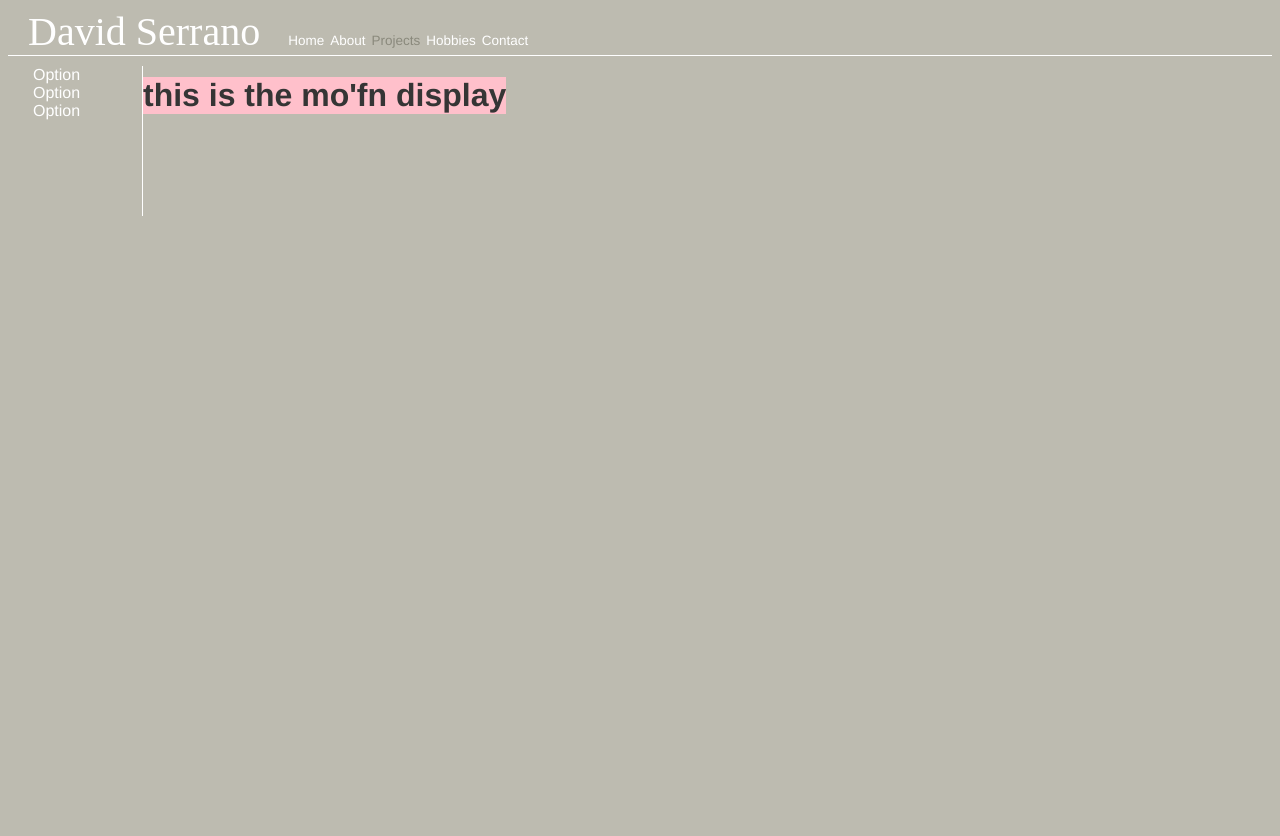
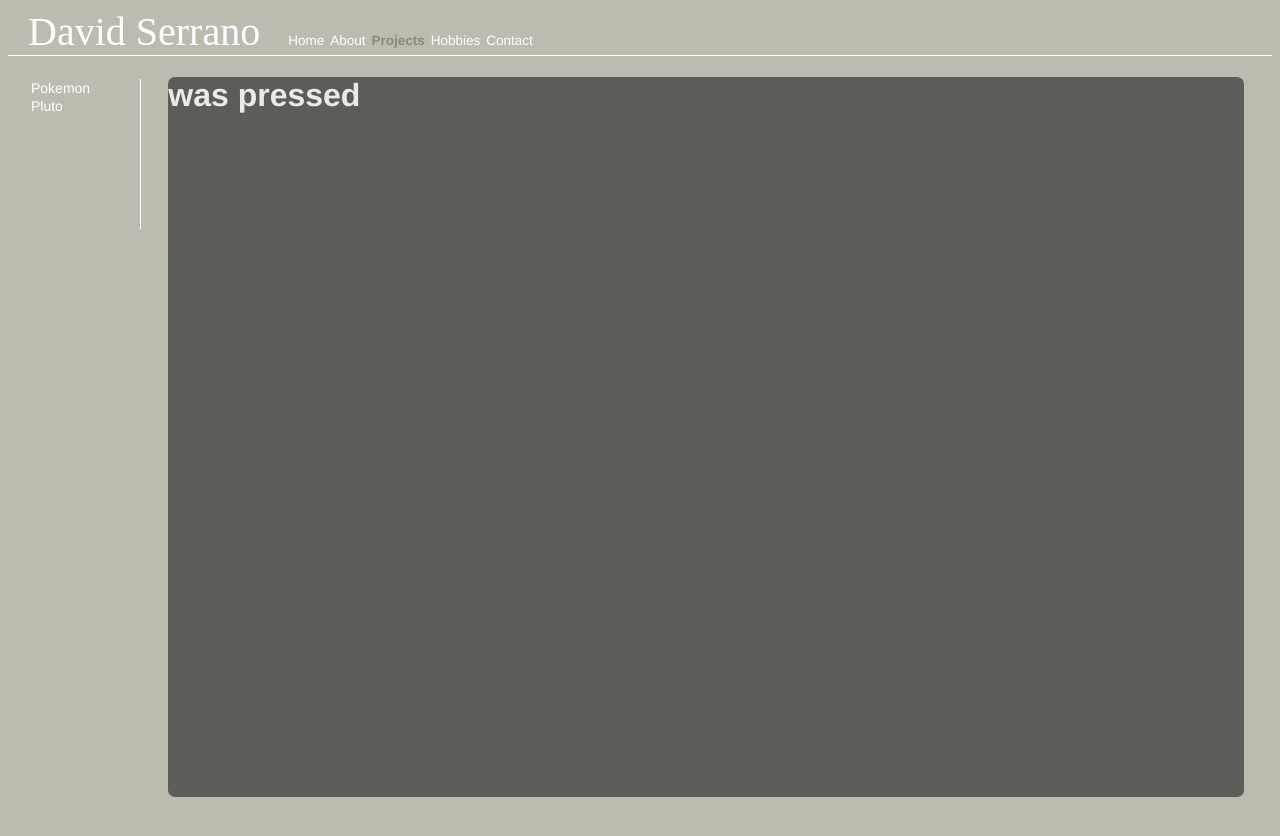
Before and after one commit to davidlserrano/Personal-Site, a Vue app: page /#/projects in a window 1280 px wide. Shown: the top 836 px of the page. Before the commit the page ends 800 px from the top, so only its background shows below. Built offline with nearby package versions, Linux system fonts and the light colour scheme.

Commit message:
fixed display view & beginning to hook up menu with feed

```diff
--- a/src/App.vue
+++ b/src/App.vue
@@ -23,6 +23,7 @@ export default {
       -moz-osx-font-smoothing: grayscale;
       text-align: left;
       color:#353535;
+      height: 1000px;
     }
 
     body{
--- a/src/components/Display.vue
+++ b/src/components/Display.vue
@@ -1,6 +1,6 @@
 <template>
   <div class="layout">
-    <div id="menu"><Menu/></div>
+    <div id="menu"><Menu v-bind:options="options" v-on:option-clicked="updateFeed" /></div>
     <div id="feed"><Feed/></div>
   </div>
 </template>
@@ -10,11 +10,18 @@
     import Feed from '@/components/Feed';
 
     export default {
-      name: 'Display',
-      components: {
+        name: 'Display',
+        props: ['options'],
+        components: {
           Menu,
           Feed
-      }
+      },
+        method: {
+            updateFeed: function(){
+                alert("emit worked properly")
+            }
+
+        }
     }
 </script>
 
@@ -22,11 +29,19 @@
 <style scoped>
     .layout{
         display: flex;
-
+        height: inherit;
+        width: inherit;
     }
 
     #menu{
-        width: 135px;
+        width: 115px;
+        margin-top: 10px;
+        margin-left: 17px;
+    }
+
+    #feed{
+        width: 100%;
+        padding: 0px 0px 0px 0px;
     }
 
 
--- a/src/components/Feed.vue
+++ b/src/components/Feed.vue
@@ -1,7 +1,7 @@
 <template>
   <div>
       <div class="display">
-          <h1>this is the mo'fn display</h1>
+          <h1>{{name}} was pressed</h1>
     </div>
   </div>
 </template>
@@ -11,14 +11,20 @@
         name: 'Display',
         components: {
 
-        }
+        },
+        props: ['name']
     }
 </script>
 
 <!-- Add "scoped" attribute to limit CSS to this component only -->
 <style scoped>
     .display{
-        background: pink;
+        background: #353535;
+        height: 90vh;
+        width: 95%;
+        border-radius: 7px;
+        margin:auto;
+        opacity: 0.7;
+        color: white;
     }
-
 </style>
--- a/src/components/Header.vue
+++ b/src/components/Header.vue
@@ -40,6 +40,7 @@ export default {
 
     #nav a.router-link-exact-active {
       color: #8A897C;
+        font-weight: bold;
     }
 
     #name{
--- a/src/components/Menu.vue
+++ b/src/components/Menu.vue
@@ -1,32 +1,62 @@
 <template>
-  <div class="menu">
-      <div id="options">
-        Option<br>
-        Option<br>
-        Option<br>
+    <div id="list">
+      <div v-for="option in options" v-bind:options="options" v-bind:key="option.id" >
+            <button
+                    v-on:click="optionClicked">
+                {{option.name}}</button>
+      </div>
     </div>
-  </div>
 </template>
 
 <script>
-export default {
-  name: 'Menu',
-  props: {
+    import uuid from 'uuid';
+    export default {
+      name: 'Menu',
+      props: ['options'],
+        data(){
+            return{
 
-  }
-}
+            }
+        },
+        methods: {
+            optionClicked: function(e){
+                e.preventDefault();
+                const clicked = {
+                    id: uuid.v4(),
+                    name: e.name
+                };
+                this.$emit('option-clicked', clicked);
+                alert(clicked.name);
+            }
+        }
+    }
 </script>
 
 <!-- Add "scoped" attribute to limit CSS to this component only -->
 <style scoped>
-    #options{
+    #list{
         color: white;
         width: inherit;
         height: 150px;
-        margin-top: 10px;
-        margin-left: 25px;
         border-right: 1px white solid;
-        font-size: 16px;
+        margin-top: 13px;
+    }
+
+    button{
+        background: none;
+        border: none;
+        font-size: 14px;
+        color: white;
+        font-family: Avenir, Helvetica, Arial, sans-serif;
+    }
+
+    button:hover{
+        font-weight: bolder;
+    }
+
+    button:active{
+        color: #8A897C;
+        font-weight: bold;
     }
 
 </style>
--- a/src/views/Hobbies.vue
+++ b/src/views/Hobbies.vue
@@ -1,6 +1,6 @@
 <template>
   <div class="hobbies">
-      <Display/>
+      <Display v-bind:options="options" />
   </div>
 </template>
 
@@ -11,11 +11,23 @@ export default {
   name: 'Hobbies',
   components: {
     Display
-  }
+  },
+    data(){
+        return{
+            options: [
+                {id: 1, name: "Art"},
+                {id: 2, name: "Graphic Design"},
+                {id: 3, name: "Photography"}
+            ]
+        }
+    }
+
 }
 </script>
 
 <!-- Add "scoped" attribute to limit CSS to this component only -->
 <style scoped>
-
+    .hobbies{
+        height: 100vh;
+    }
 </style>
--- a/src/views/Projects.vue
+++ b/src/views/Projects.vue
@@ -1,6 +1,6 @@
 <template>
   <div class="view">
-      <Display/>
+      <Display v-bind:options="options"/>
   </div>
 </template>
 
@@ -11,14 +11,19 @@
       name: 'Projects',
       components: {
           Display
-      }
+      },
+    data(){
+        return{
+            options: [
+                {id: 1, name: "Pokemon"},
+                {id: 2, name: "Pluto"}
+            ]
+        }
+    }
     }
 </script>
 
 <!-- Add "scoped" attribute to limit CSS to this component only -->
 <style scoped>
-    .view{
-
-    }
 
 </style>
```
